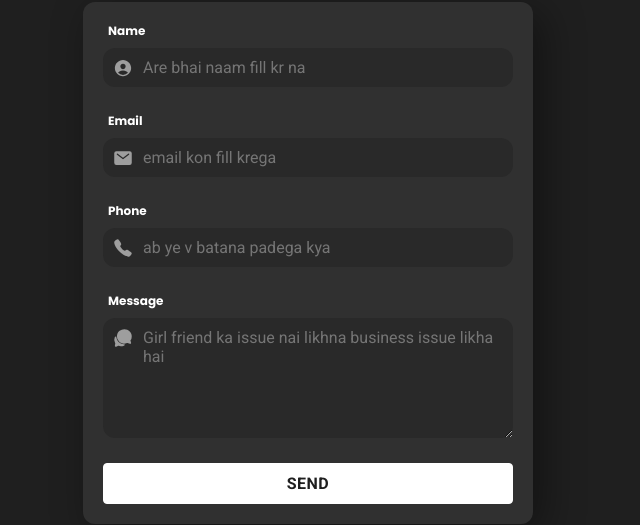
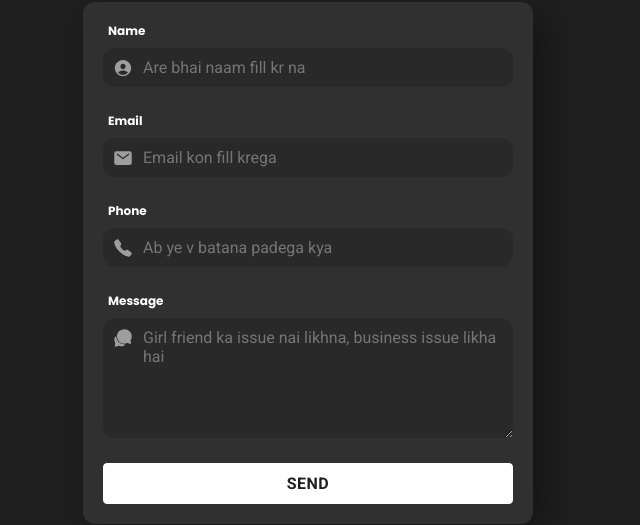
Before and after one commit to reyanshravi/ravi_portfolio, a plain HTML site: page index.html in a window 1280 px wide. Shown: the part 3713-4238 px from the top of the page, 622-1262 px from the left. Drawn offline with nearby package versions, Linux system fonts and the light colour scheme; a web font is replaced by a local one.

Commit message:
Make little changes in contact form

```diff
--- a/index.html
+++ b/index.html
@@ -915,7 +915,7 @@
 
                                 <input type="email" name="email" id="email"
                                     required
-                                    placeholder="email kon fill krega"
+                                    placeholder="Email kon fill krega"
                                     class="input-field">
 
                                 <ion-icon name="mail"></ion-icon>
@@ -932,7 +932,7 @@
 
                                 <input type="tel" name="phone" id="phone"
                                     required
-                                    placeholder="ab ye v batana padega kya"
+                                    placeholder="Ab ye v batana padega kya"
                                     class="input-field">
 
                                 <ion-icon name="call"></ion-icon>
@@ -949,7 +949,7 @@
                             <div class="input-wrapper">
 
                                 <textarea name="message" id="message" required
-                                    placeholder="Girl friend ka issue nai likhna business issue likha hai"
+                                    placeholder="Girl friend ka issue nai likhna, business issue likha hai"
                                     class="input-field"></textarea>
 
                                 <ion-icon name="chatbubbles"></ion-icon>
```
